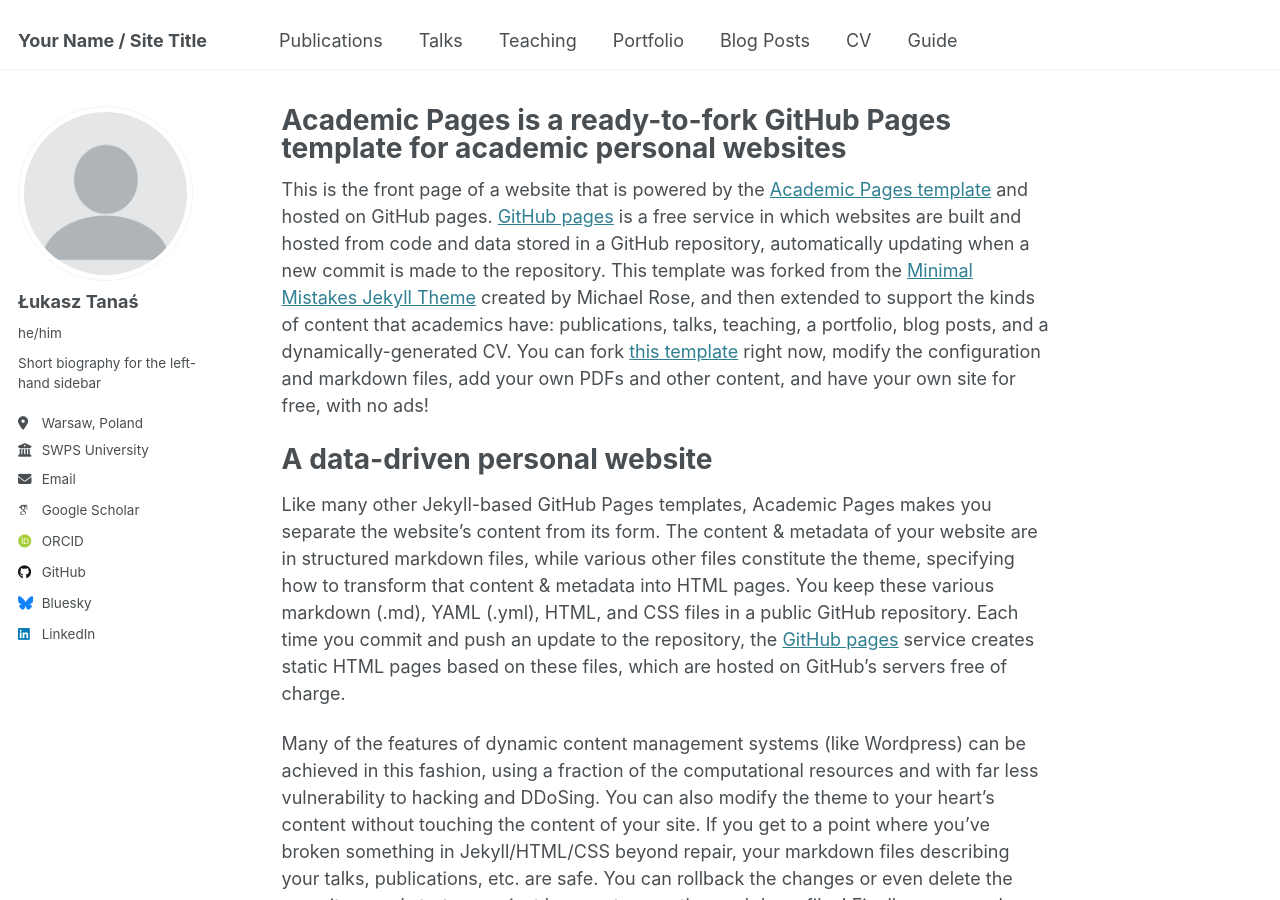
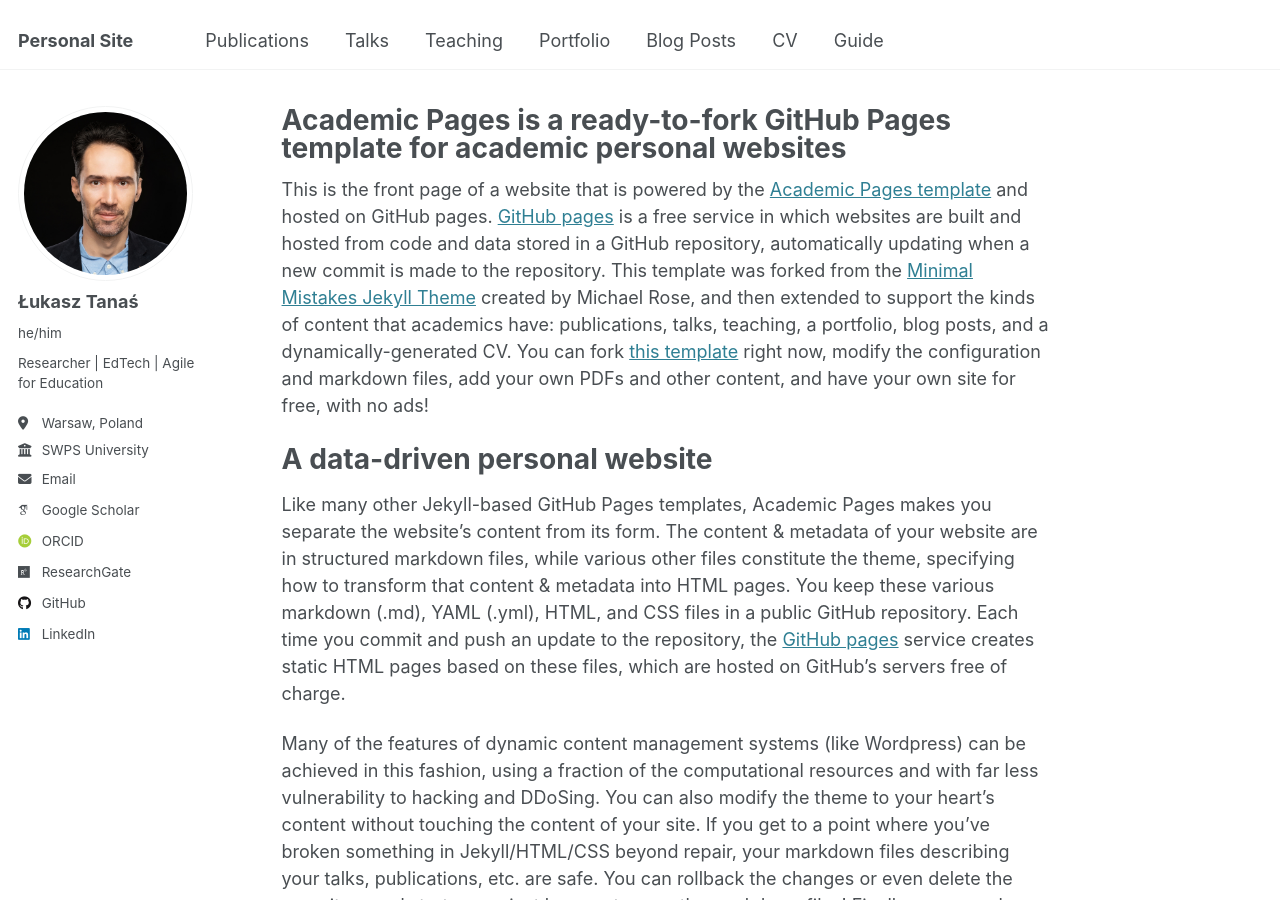
Before and after one commit to GradeForest/gradeforest.github.io, a Jekyll site: the page built from _pages/about.md, in a window 1280 px wide and 900 px high. Built offline with Jekyll 4.4.1, drawn with Linux system fonts in a browser that asks for light colours; some web fonts are replaced.

Commit message:
Update _config.yml

```diff
--- a/_config.yml
+++ b/_config.yml
@@ -9,23 +9,23 @@
 # Basic Site Settings
 locale                   : "en-US"
 site_theme               : "default"
-title                    : "Your Name / Site Title"
+title                    : "Personal Site"
 title_separator          : "-"
 name                     : &name "Łukasz Tanaś"
 description              : &description "personal description"
 url                      : https://gradeforest.github.io # the base hostname & protocol for your site e.g. "https://[your GitHub username].github.io"
 baseurl                  : "" # the subpath of your site, e.g. "/blog"
-repository               : "academicpages/academicpages.github.io"
+repository               : "gradeforest/gradeforest/github.io"
 
 # Site Author - The following control what appear as part of the author content on the side bar.
 #               If a field is blank the icon and link will not appear, otherwise it will be shown.
 #               Additional customization can be done by editing /_includes/author-profile.html
 author:
   # Biographic information
-  avatar           : "profile.png"
+  avatar           : "profile.jpg"
   name             : "Łukasz Tanaś"
   pronouns         : "he/him"
-  bio              : "Short biography for the left-hand sidebar"
+  bio              : "Researcher | EdTech | Agile for Education"
   location         : "Warsaw, Poland"
   employer         : "SWPS University"
   uri              : # URL
@@ -38,19 +38,19 @@ author:
   orcid            : "https://orcid.org/0000-0001-8038-8225"
   semantic         : # URL
   pubmed           : # URL
-  researchgate     : # URL
+  researchgate     : "https://www.researchgate.net/profile/Lukasz-Tanas"
   scopus           : # URL
 
   # Repositories and software development
   bitbucket        : # Username - Update with your username on the site
   codepen          : # Username
   dribbble         : # Username
-  github           : "academicpages"
+  github           : "gradeforest"
   kaggle           : # Username
   stackoverflow    : # User number or user number and name (i.e., use "1" or "1/jeff-atwood")
 
   # Social media
-  bluesky          : "bsky.app" # Replace this with you Bluesky username
+  bluesky          : # Username
   facebook         : # Username
   flickr           : # Username
   foursquare       : # Username
```
